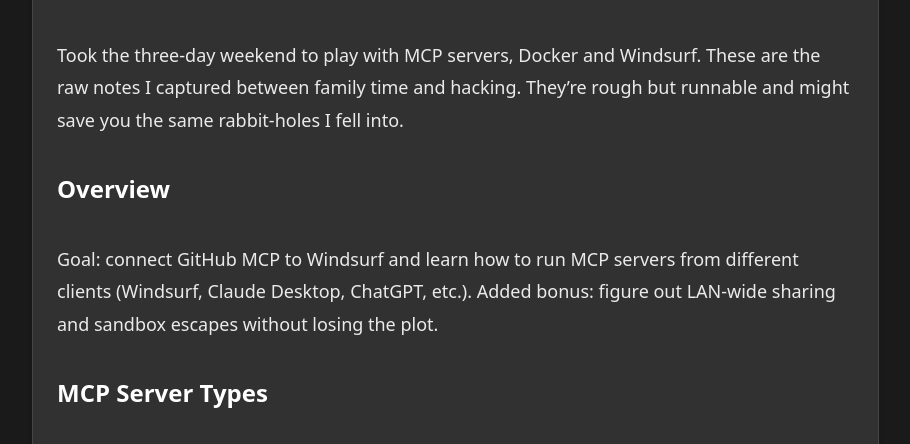
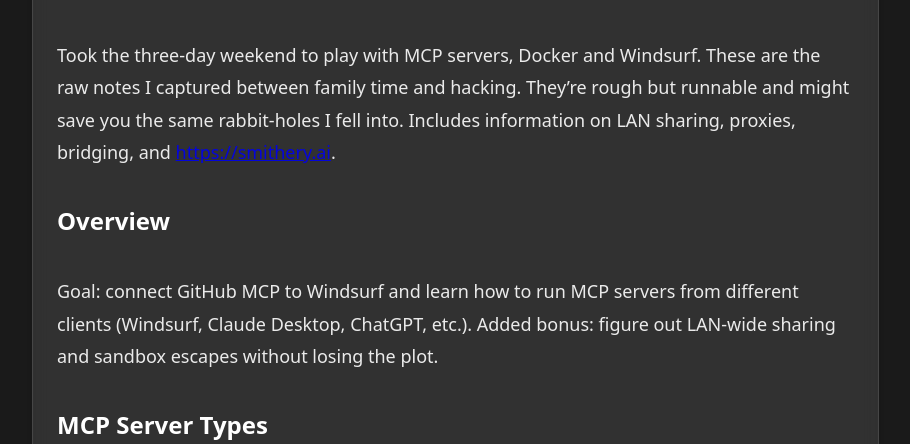
Before and after one commit to ecorkran/blog, an Astro site: page /blog/mcp-notes in a window 1280 px wide. Shown: the part 319-763 px from the top of the page, without its empty margins (208-1118 px from the left). Built offline with nearby package versions, Linux system fonts and the light colour scheme; Astro itself is replaced by a stand-in of ours.

Commit message:
Quick change to mcp notes intro

```diff
--- a/src/content/blog/mcp-notes.md
+++ b/src/content/blog/mcp-notes.md
@@ -6,7 +6,9 @@
 
 # MCP Notes – Working Draft
 
-Took the three‑day weekend to play with MCP servers, Docker and Windsurf. These are the raw notes I captured between family time and hacking. They’re rough but runnable and might save you the same rabbit‑holes I fell into.
+Took the three‑day weekend to play with MCP servers, Docker and Windsurf. These are the raw notes I captured between family time and hacking. They’re rough but runnable and might save you the same rabbit‑holes I fell into.  Includes information on LAN sharing, proxies, bridging, and https://smithery.ai.
+
+
 
 ## Overview
 
```
